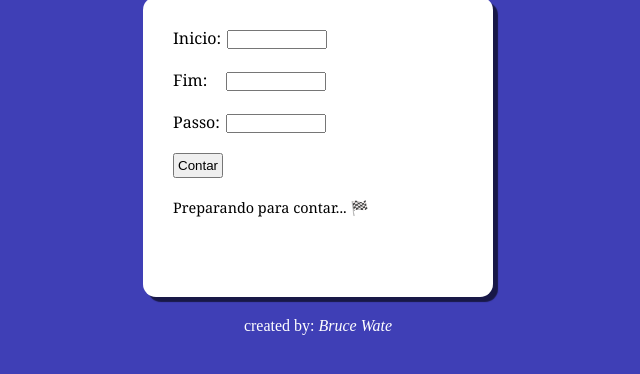
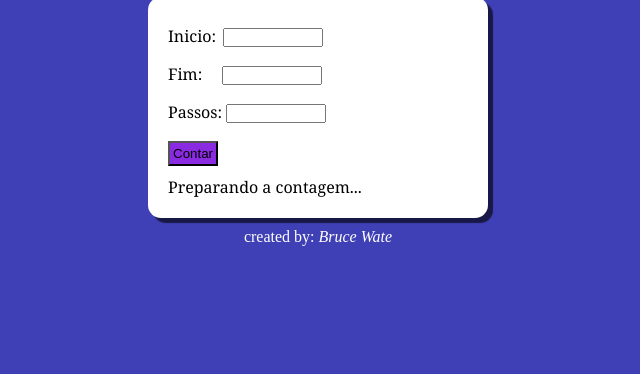
Before and after one commit to Bruce-wate/JavaScript, a plain HTML site: page Modulo-E/exercicio1/index.html in a window 1280 px wide. Both pictures are taken after a click on the input "Contar". Shown: the part 96-470 px from the top of the page, without its empty margins (322-962 px from the left). Drawn offline with Linux system fonts and the light colour scheme.

Commit message:
refatorar: melhorar a função de contagem e ajustar o layout do formulário

```diff
--- a/Modulo-E/exercicio1/comandos/index.js
+++ b/Modulo-E/exercicio1/comandos/index.js
@@ -1,34 +1,26 @@
 function contar(){
-    var inpt1 = window.document.querySelector("input#INP1")
-    var inpt2 = window.document.querySelector("input#INP2")
-    var passos = window.document.querySelector("input#step")
-    var count = window.document.querySelector("input#contador")
-    var res = window.document.querySelector("div#res")
-    var corpo = document.querySelector("main")
-    corpo.style.height = "300px";
+    var INPT1 = document.querySelector("input#INPUT1")
+    var INPT2 = document.querySelector("input#INPUT2")
+    var step = document.querySelector("input#passo")
+    var ans = document.querySelector("div#res")
 
-    var n1 = Number(inpt1.value)
-    var n2 = Number(inpt2.value)
-    var p = Number (passos.value)
+    var n1 = Number(INPT1.value)
+    var n2 = Number(INPT2.value)
+    var Pa = Number(step.value)
 
-    if (n1 == 0){
-        window.alert("Por favor, insira o valor do  INICIO")
-    } else if (n2 == 0){
-        window.alert("Por favor, insira o valor do FIM")
-    } else if (p == 0){
-        window.alert("Por favor, insira os passos entre os números")
+    if (n1 == 0 || n2 == 0 || Pa == 0){
+        alert("Erro! Preencha todos os campos!")
     } else {
-        res.innerHTML = ("Contando... ")
-
-        for (c = n1; c <= n2; c += p)
-        res.innerHTML += c + ` \u{1F449} `
-
-        for (c = n1; c >= n2; c -= p)
-        res.innerHTML += c + ` \u{1F449} `
-
+        ans.innerHTML = "Contando: <br>"
+        if (n1 < n2){
+            for (var c = n1; c <= n2; c += Pa){
+                ans.innerHTML += `${c} \u{1F449}`
+            }
+        } else {
+            for (var c = n1; c >= n2; c -= Pa){
+                ans.innerHTML += `${c} \u{1F449}`
+            }
+        }
+        ans.innerHTML += `\u{1F3C1}`
     }
-
-    res.innerHTML +=  ` \u{1F3C1} `
-
-
-    }
+}
--- a/Modulo-E/exercicio1/estilos/style.css
+++ b/Modulo-E/exercicio1/estilos/style.css
@@ -21,8 +21,8 @@ h2{
 }
 
 main{
-    height: 220px;
-    width:350px;
+    min-height: 220px;
+    width:340px;
     background-color: white;
     font-family: Georgia, 'Times New Roman', Times, serif;
 
@@ -31,34 +31,39 @@ main{
     padding: 20px;
     cursor: pointer;
     box-shadow: 5px 5px 1px #0000009c;
-
 }
 
-main > p{
-    padding: 10px;
+main > aside{
+    padding: 8px 0px;
 }
 
-main > p > input{
+main > aside > input#INPUT1{
     width: 100px;
-    margin-left: 2px;
+    margin-left: 3px;
+    padding-left: 4px;
 }
 
-main > p > input#INP2{
-    margin-left: 14.5px;
+main > aside > input#INPUT2{
+    width: 100px;
+    margin-left: 16px;
+    padding-left: 4px;
 }
 
-main > input[value]{
-    margin: 10px;
-    padding: 3px;
+main > aside > input#passo{
+    width: 100px;
+    padding-left: 4px;
 }
 
-main > div{
-    padding: 10px;
+main >  input#contador{
+    padding: 3px;
+    margin: 10px 0px;
+    background-color: blueviolet;
 }
+
 
 
 footer{
     color: white;
     text-align: center;
-    padding: 20px;
+    padding: 10px;
 }
--- a/Modulo-E/exercicio1/index.html
+++ b/Modulo-E/exercicio1/index.html
@@ -11,25 +11,24 @@
     <h2>Vamos Contar</h2>
 
     <main>
-          <p>
-            <label for="INP1">Inicio:</label>
-            <input type="number" name="INP1" id="INP1">
-          </p>
+            <aside>
+              <label for="INPUT1">Inicio: </label>
+              <input type="number" name="i1" id="INPUT1">
+            </aside>
 
-          <p>
-            <label for="INP2">Fim:</label>
-            <input type="number" name="INP2" id="INP2">
-          </p>
+            <aside>
+              <label for="INPUT2">Fim: </label>
+              <input type="number" name="i2" id="INPUT2">
+            </aside>
 
-          <p>
-            <label for="step">Passo:</label>
-            <input type="number" name="step" id="step">
-          </p>
+            <aside>
+              <label for="passos">Passos:</label>
+              <input type="number" name="ip" id="passo">
+            </aside>
 
-          <input id="contador" type="submit" value="Contar" onclick="contar()">
+            <input type="submit" value="Contar" onclick="contar()" id="contador">
 
-
-          <div id="res" style="font-size: 0.9em;">Preparando para contar...</div>
+            <div id="res">Preparando a contagem...</div>
     </main>
 
     <footer>created by: <i>Bruce Wate</i></footer>
```
